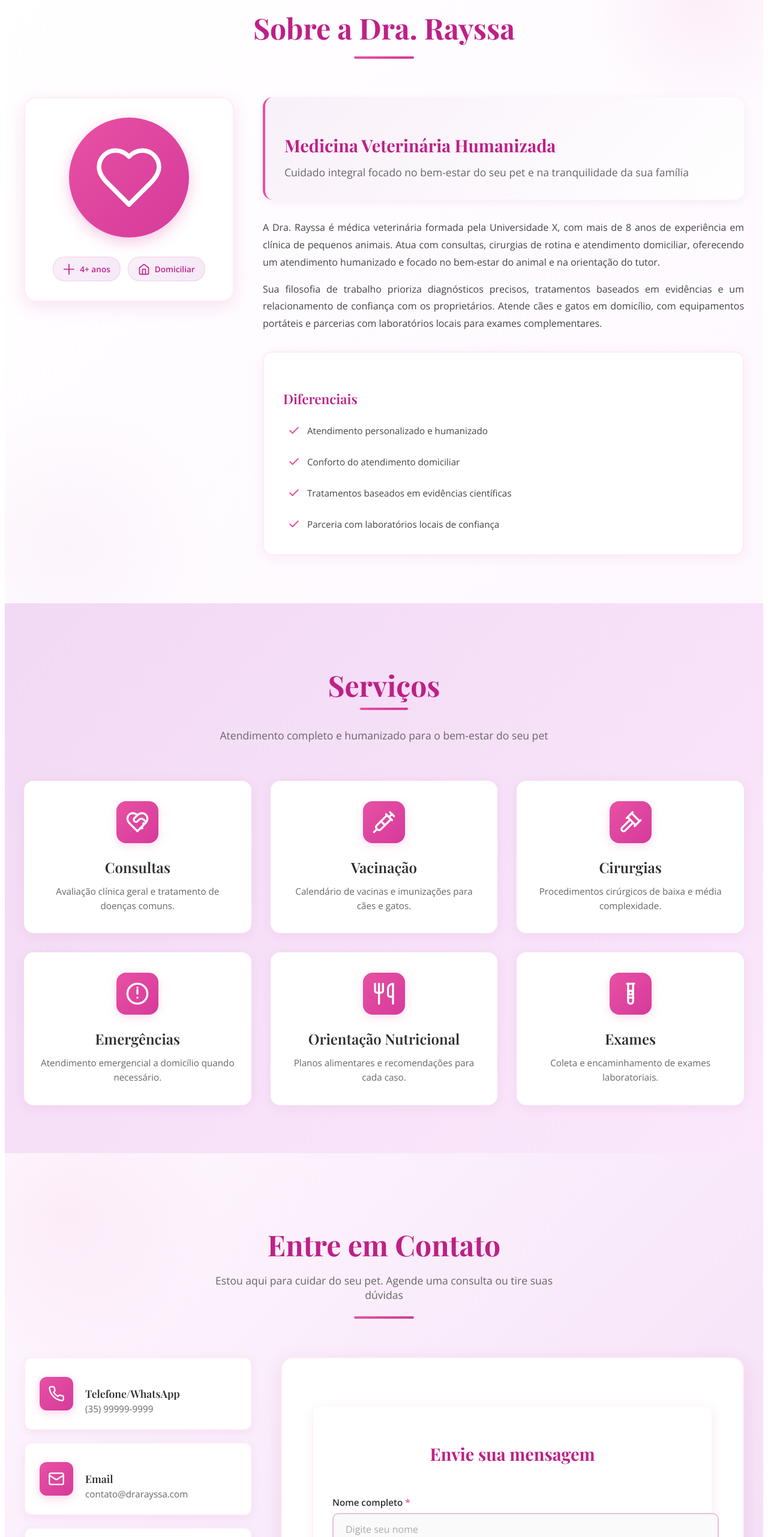
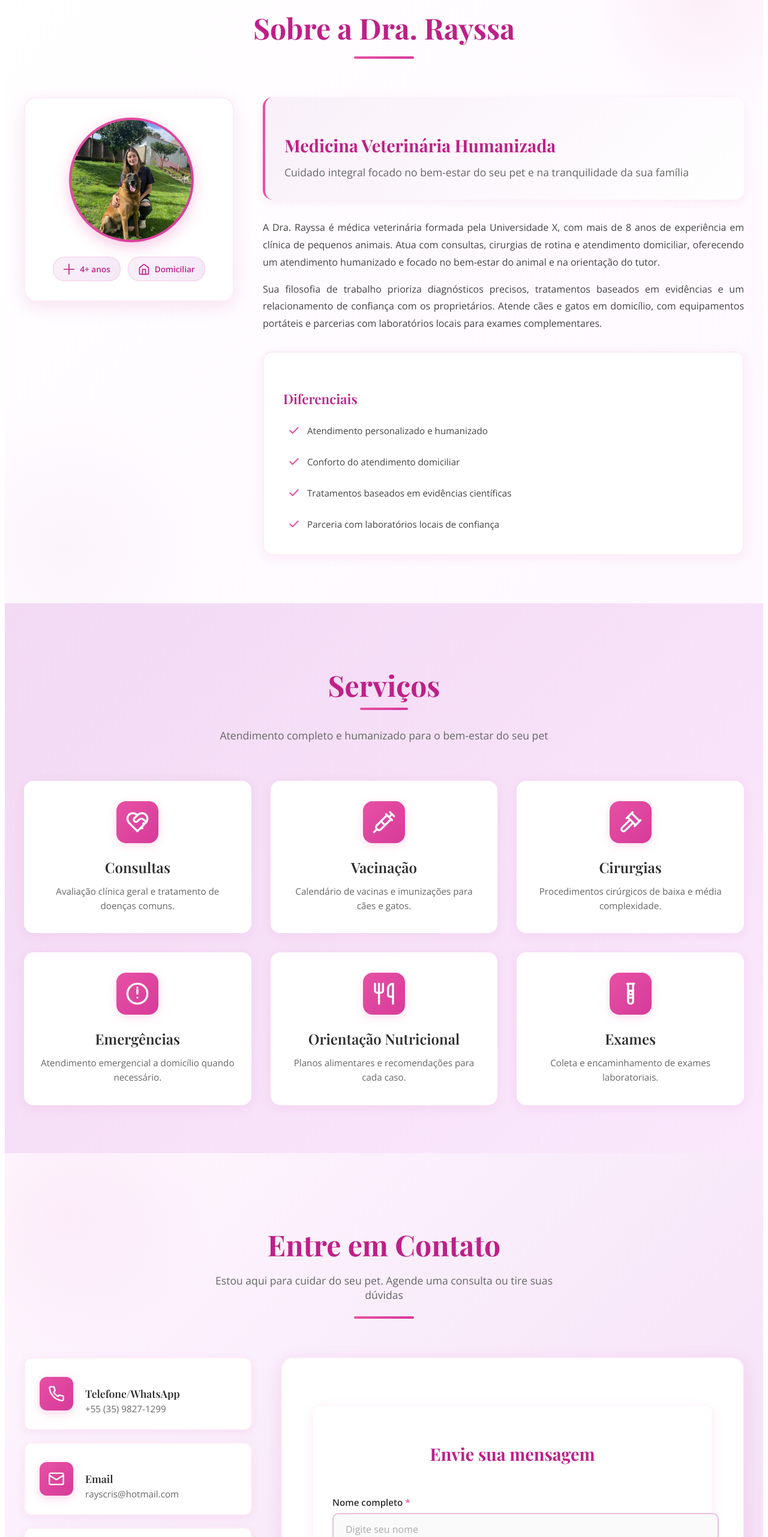
Before and after one commit to roger-inatel/vet-port, a React (Vite) app: page / in a window 1280 px wide. Shown: the part 234-2797 px from the top of the page at 60% size. Built offline with nearby package versions, Linux system fonts and the light colour scheme.

Commit message:
Feat: inserction about and image

```diff
--- a/src/components/Sections/Contato.jsx
+++ b/src/components/Sections/Contato.jsx
@@ -60,7 +60,7 @@ export default function Contato() {
               </div>
               <div className="info-text">
                 <h4>Telefone/WhatsApp</h4>
-                <p>(35) 99999-9999</p>
+                <p>+55 (35) 9827-1299</p>
               </div>
             </div>
 
@@ -73,7 +73,7 @@ export default function Contato() {
               </div>
               <div className="info-text">
                 <h4>Email</h4>
-                <p>contato@drarayssa.com</p>
+                <p>rayscris@hotmail.com</p>
               </div>
             </div>
 
@@ -95,7 +95,7 @@ export default function Contato() {
               <h4>Atendimento Domiciliar</h4>
               <p>Conforto e segurança para seu pet, sem estresse de transporte</p>
               <a
-                href="https://wa.me/5535999999999?text=Olá! Gostaria de agendar uma consulta"
+                href="https://wa.me/5535998941011?text=Olá! Gostaria de agendar uma consulta"
                 target="_blank"
                 rel="noopener noreferrer"
                 className="whatsapp-button"
--- a/src/components/Sections/Sobre.css
+++ b/src/components/Sections/Sobre.css
@@ -151,6 +151,16 @@
   position: relative;
   z-index: 2;
   transition: transform 0.3s ease;
+  overflow: hidden;
+  padding: 4px; /* Borda rosa ao redor da foto */
+}
+
+.profile-image {
+  width: 100%;
+  height: 100%;
+  object-fit: cover;
+  border-radius: 50%;
+  background: #ffffff;
 }
 
 .sobre-image-card:hover .image-placeholder {
--- a/src/components/Sections/Sobre.jsx
+++ b/src/components/Sections/Sobre.jsx
@@ -17,9 +17,11 @@ export default function Sobre() {
           <div className="sobre-image-card">
             <div className="image-wrapper">
               <div className="image-placeholder">
-                <svg xmlns="http://www.w3.org/2000/svg" width="120" height="120" viewBox="0 0 24 24" fill="none" stroke="currentColor" strokeWidth="1.5" strokeLinecap="round" strokeLinejoin="round">
-                  <path d="M19 14c1.49-1.46 3-3.21 3-5.5A5.5 5.5 0 0 0 16.5 3c-1.76 0-3 .5-4.5 2-1.5-1.5-2.74-2-4.5-2A5.5 5.5 0 0 0 2 8.5c0 2.3 1.5 4.05 3 5.5l7 7Z"/>
-                </svg>
+                <img
+                  src="public/images/dra-rayssa.jpg"
+                  alt="Dra. Rayssa Lopes - Médica Veterinária"
+                  className="profile-image"
+                />
               </div>
               <div className="image-glow"></div>
             </div>
```
Also changed, not shown: public/images/dra-rayssa.jpg (added).
